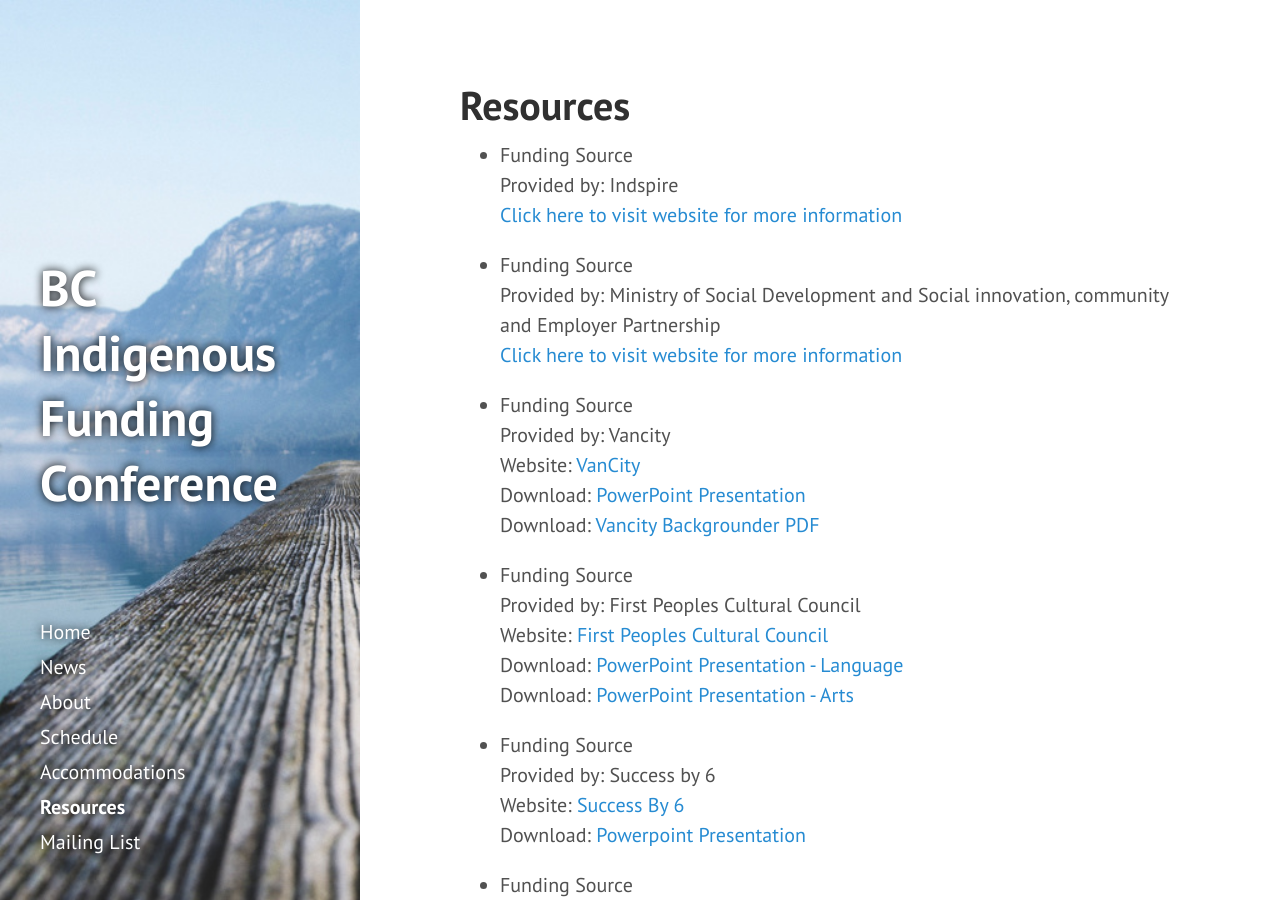
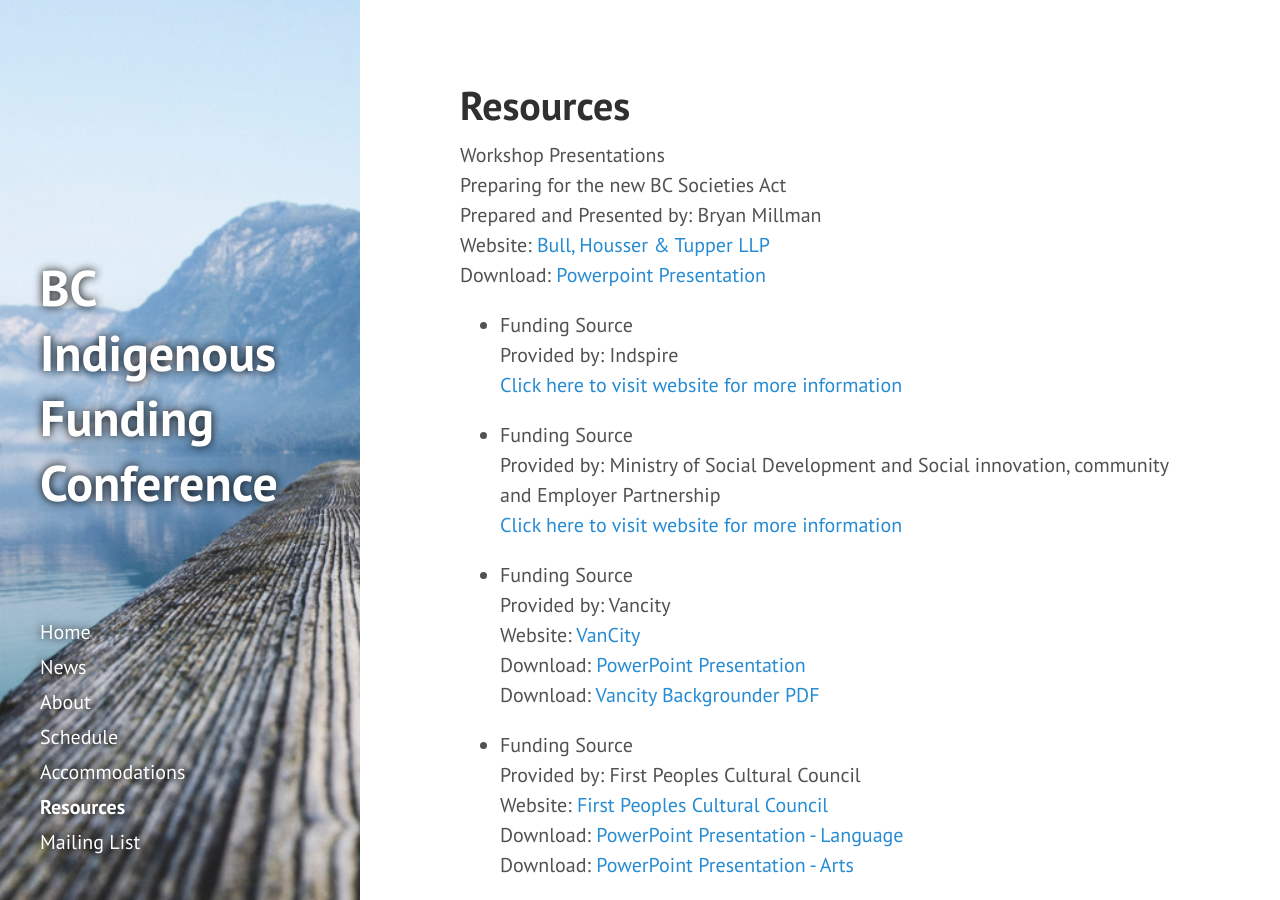
Before and after one commit to BCAAFC/funding-conference-2016, a Jekyll site: the page built from resources.md, in a window 1280 px wide and 900 px high. Built offline with Jekyll 4.4.1, drawn with Linux system fonts in a browser that asks for light colours; nearby versions of some CDN libraries.

Commit message:
resources
workshop rearrangement

```diff
--- a/resources.md
+++ b/resources.md
@@ -3,6 +3,18 @@
 title: Resources
 order: 5
 ---
+
+  Workshop Presentations
+  <br>
+  Preparing for the new BC Societies Act
+  <br>
+  Prepared and Presented by: Bryan Millman
+  <br>
+  Website: [Bull, Housser & Tupper LLP](https://www.bht.com/)
+  <br>
+  Download: [Powerpoint Presentation](/public/resources/PreparingforthenewBCSocietiesAct.ppt)
+  <br>
+
 * Funding Source
   <br>
   Provided by: Indspire
@@ -67,7 +79,7 @@
   <br>
   Download: [Powerpoint Presentation](/public/resources/BCArtsCouncil.pptx)
 
-* Workshop Presentations
+ Workshop Presentations
   <br>
   Preparing for the new BC Societies Act
   <br>
```
